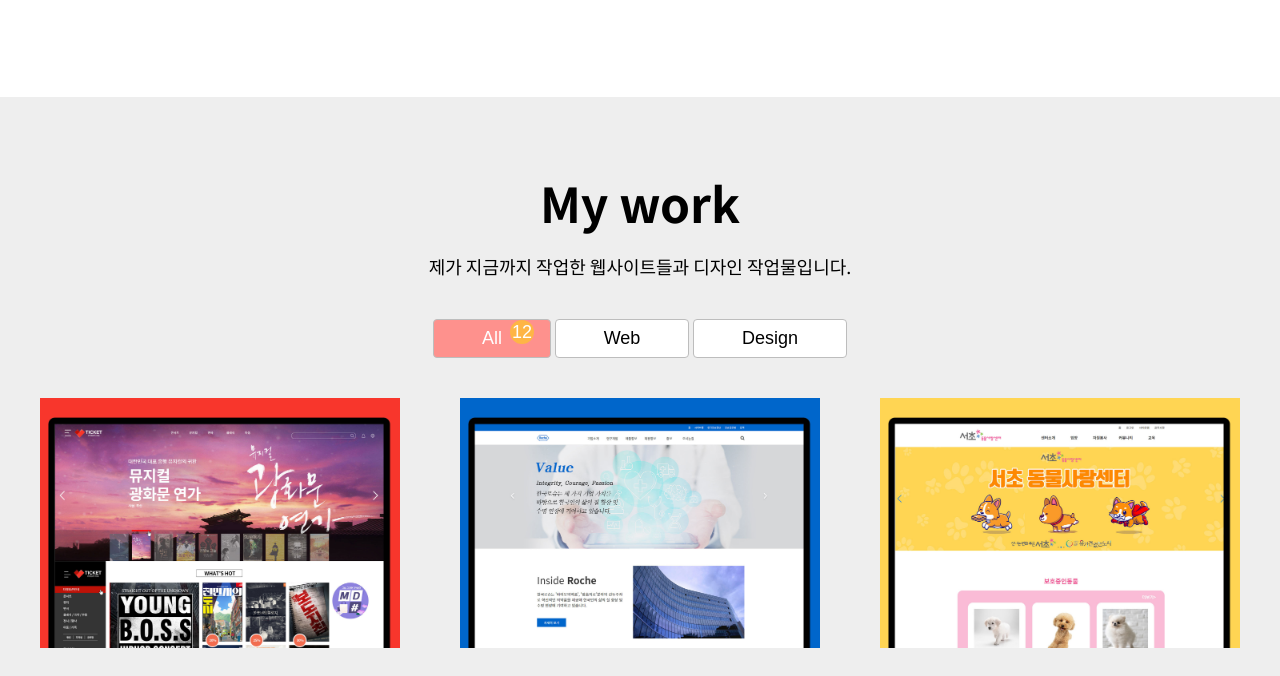
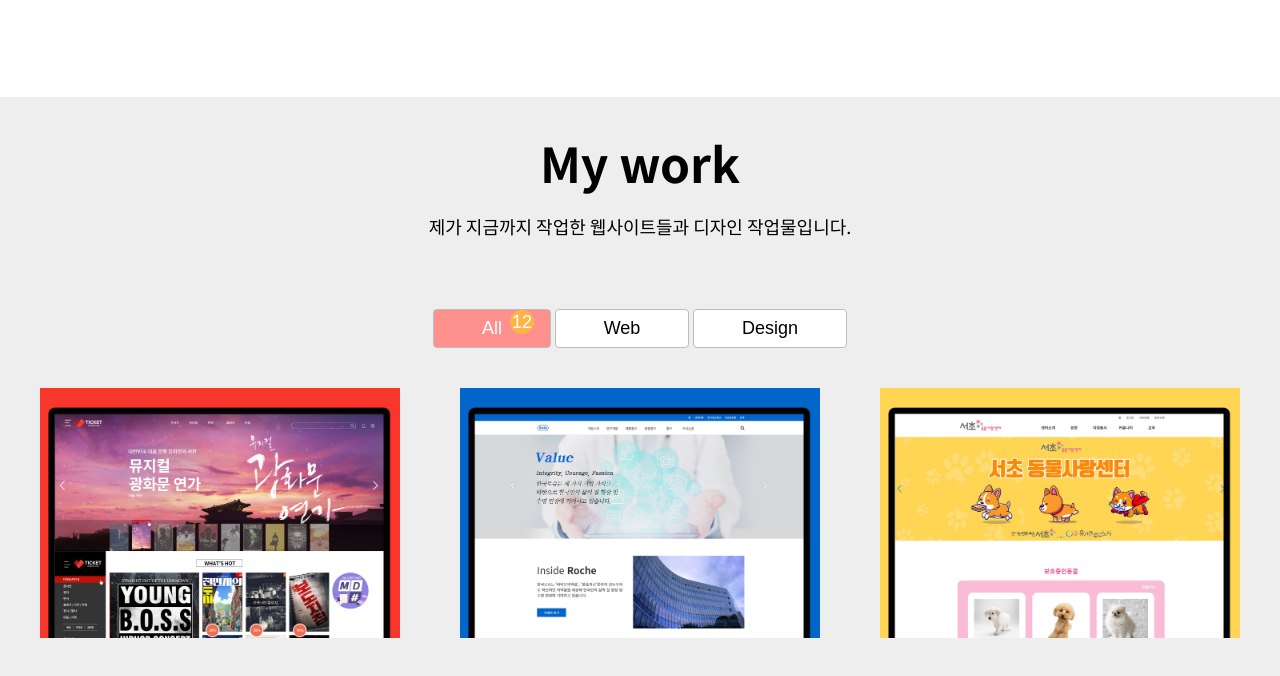
Before and after one commit to ironpark1105/Park-ChulHyun, a plain HTML site: page index.html in a window 1280 px wide. Shown: the part 1882-2558 px from the top of the page. Drawn offline with nearby package versions, Linux system fonts and the light colour scheme; some packages are replaced by stand-ins of ours; a script that the page names is missing.

Commit message:
Add files via upload

```diff
--- a/style.css
+++ b/style.css
@@ -365,7 +365,10 @@ p {
     background-color: #eeeeee;
 }
 #work h1{
-    padding-top: 70px;
+    padding-top: 30px;
+}
+#work h3{
+    padding-bottom: 30px;
 }
 .work__categories {
     margin: 40px;
@@ -638,7 +641,7 @@ p {
         --font-micro: 12px;
     }
     .home__description{
-        font-size: 10px;
+        font-size: 12px;
     }
     .section__container p{
         font-size: 14px;
```
